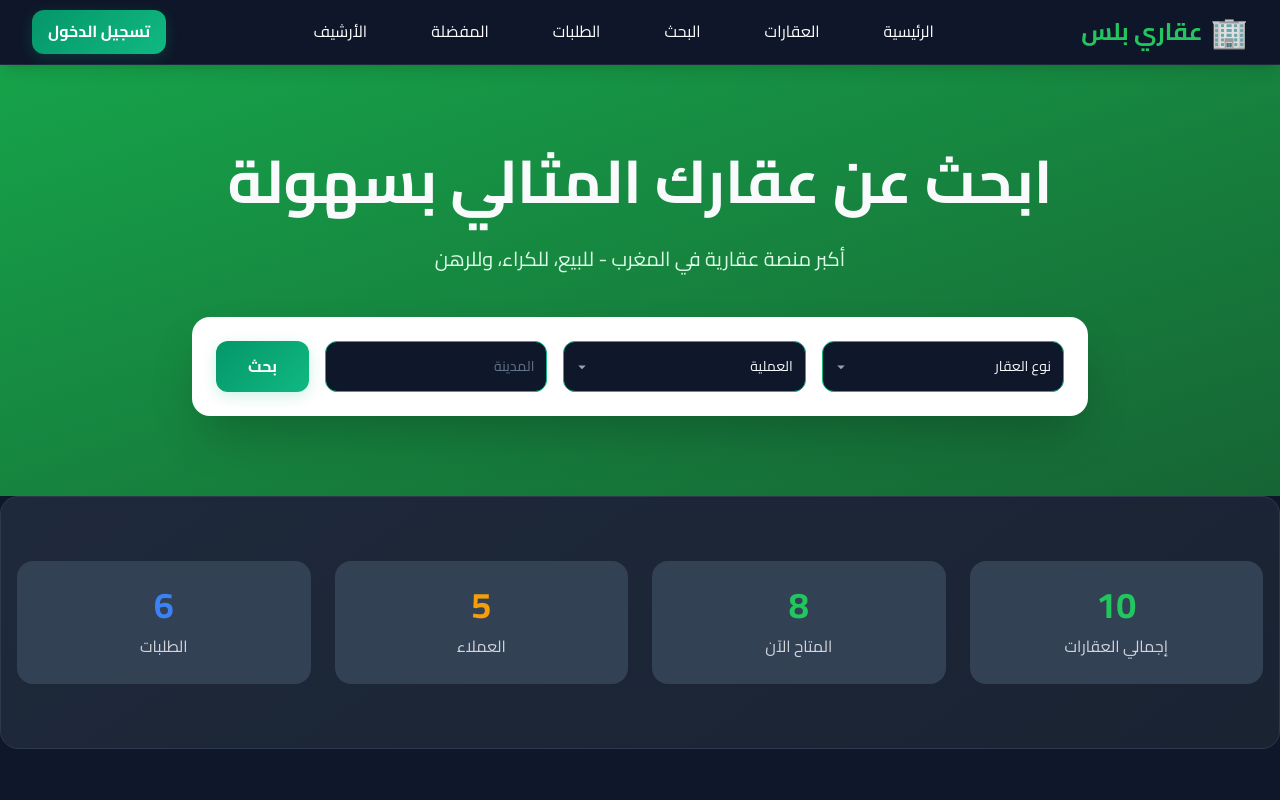
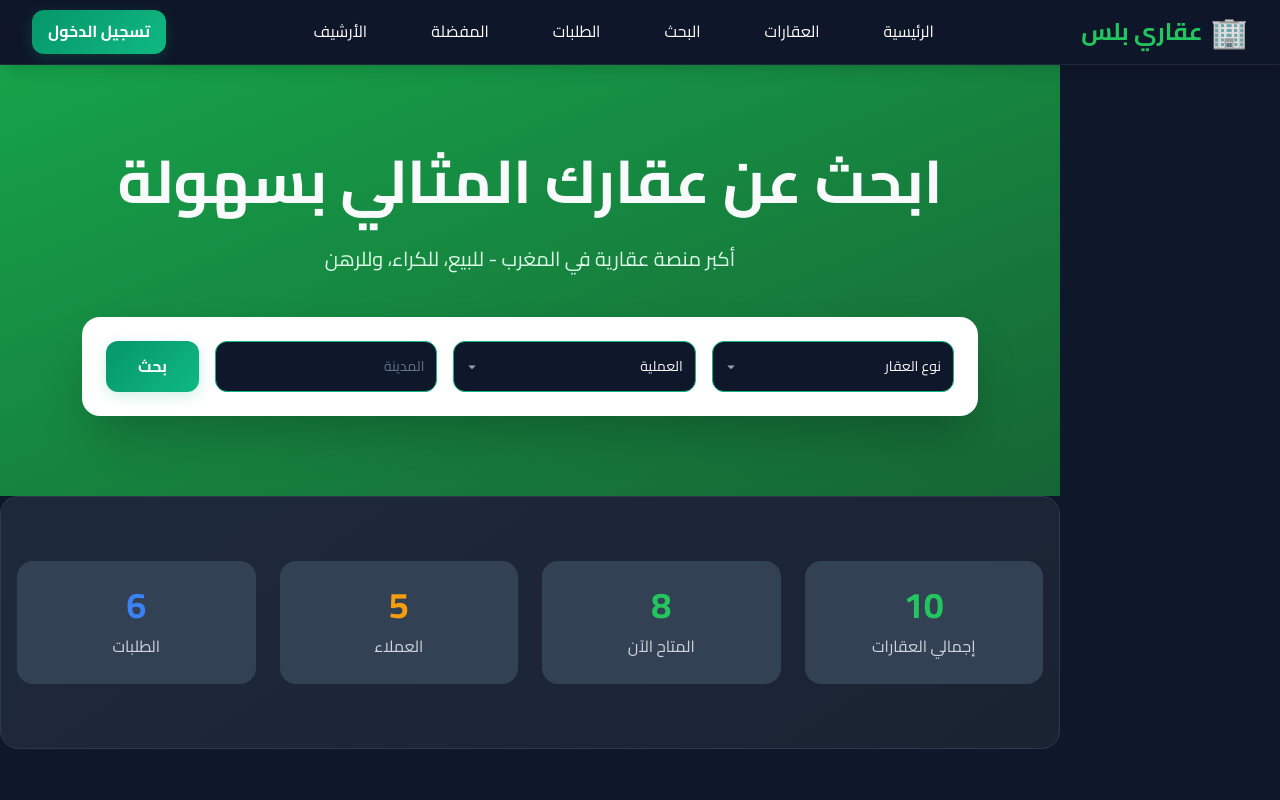
Before and after one commit to LOCAS10/aqari-plus, a Next.js app: page / in a window 1280 px wide. Shown: the top 800 px of the page. Built offline with nearby package versions, Linux system fonts and the light colour scheme.

Commit message:
Update globals.css

```diff
--- a/src/app/globals.css
+++ b/src/app/globals.css
@@ -254,6 +254,24 @@ nav a, nav button {
   border-radius: 10px !important;
   transition: all 0.3s !important;
 }
+/* === إصلاح السايدبار والمسافات === */
+aside {
+  width: 220px !important;
+  min-width: 220px !important;
+}
+
+main {
+  margin-right: 220px !important;
+}
+
+@media (max-width: 768px) {
+  aside {
+    display: none !important;
+  }
+  main {
+    margin-right: 0 !important;
+  }
+}
 
 nav a:hover, nav button:hover {
   background: rgba(16, 185, 129, 0.08) !important;
```
